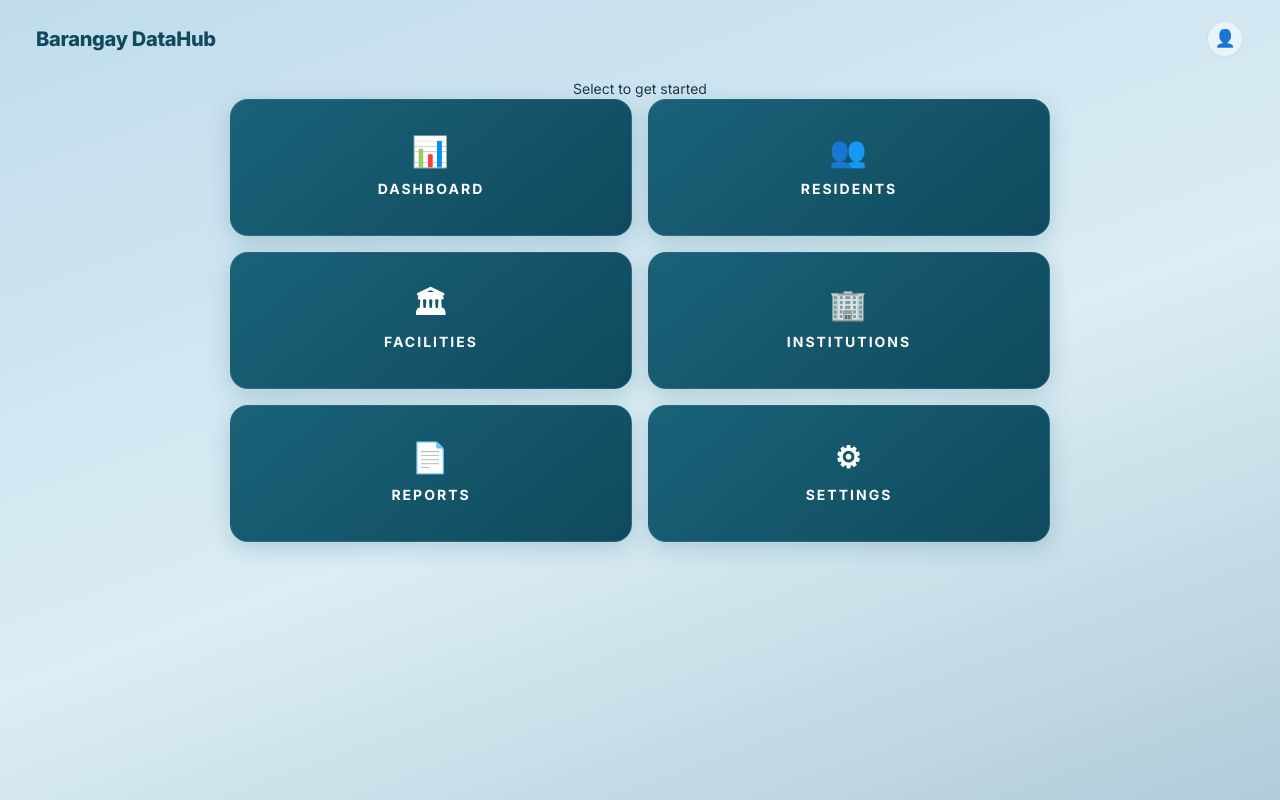
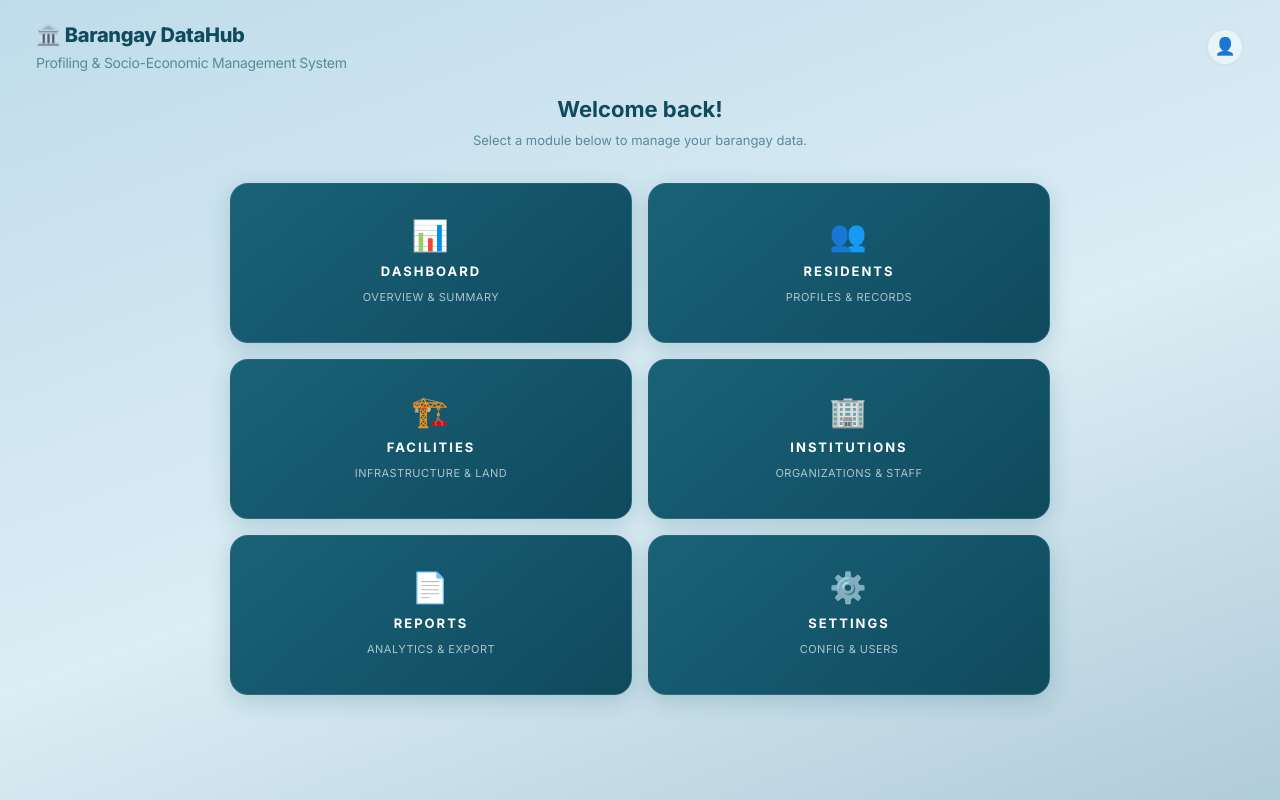
Before and after one commit to marieljopista-oss/brgy-datahub, a Django app: page / in a window 1280 px wide. Run offline with Django 4.2, Linux system fonts and the light colour scheme; the visitor is signed in with stand-in values (Sample User, id 1); data comes from the database, SQL or seed files in the repository.

Commit message:
Update home.html

```diff
--- a/my_barangay_datahub/accounts/templates/accounts/home.html
+++ b/my_barangay_datahub/accounts/templates/accounts/home.html
@@ -1,78 +1,71 @@
-{% load static %}
-
 <!DOCTYPE html>
-
 <html lang="en">
-
 <head>
-
-  <meta charset="UTF-8" />
-
+  <meta charset="UTF-8"/>
   <meta name="viewport" content="width=device-width, initial-scale=1.0"/>
-
   <title>Barangay DataHub — Home</title>
-
-  <link rel="stylesheet" href="{% static 'css/style.css' %}" />
-  <link rel="stylesheet" href="{% static 'css/home.css' %}" />
+  <link rel="stylesheet" href="style.css"/>
+  <link rel="stylesheet" href="home.css"/>
 </head>
-
 <body>
 
-  <!-- Top bar: brand name + user avatar -->
-
+  <!-- Top bar -->
   <div class="home-topbar">
-
-    <h2 class="home-brand">Barangay DataHub</h2>
-
-    <!-- User avatar links to profile page -->
-
-    <a href="{% url 'profile' %}" class="user-avatar">&#128100;</a>
-
+    <div class="home-brand">
+      🏛️ Barangay DataHub
+      <span>Profiling &amp; Socio-Economic Management System</span>
+    </div>
+    <a href="profile.html" class="user-avatar" title="My Profile">👤</a>
   </div>
 
+  <div class="home-body">
+    <div class="home-welcome">
+      <h2>Welcome back!</h2>
+      <p>Select a module below to manage your barangay data.</p>
+    </div>
 
-  <div class="home-body">
-    <p class="home-subtitle">Select to get started</p>
-
-    <!-- 6 navigation buttons in 2-column grid -->
     <div class="menu-grid">
 
-      <a href="{% url 'dashboard' %}" class="menu-btn">
-        <span class="menu-icon">&#128202;</span>
-        DASHBOARD
+      <a href="dashboard.html" class="menu-btn">
+        <span class="menu-icon">📊</span>
+        <span class="menu-label">Dashboard</span>
+        <span class="menu-desc">Overview &amp; Summary</span>
       </a>
 
-      <a href="{%url 'residents' %}" class="menu-btn">
-        <span class="menu-icon">&#128101;</span>
-        RESIDENTS
+      <a href="residents.html" class="menu-btn">
+        <span class="menu-icon">👥</span>
+        <span class="menu-label">Residents</span>
+        <span class="menu-desc">Profiles &amp; Records</span>
       </a>
 
-      <a href="{% url 'facilities' %}" class="menu-btn">
-        <span class="menu-icon">&#127963;</span>
-        FACILITIES
+      <a href="facilities.html" class="menu-btn">
+        <span class="menu-icon">🏗️</span>
+        <span class="menu-label">Facilities</span>
+        <span class="menu-desc">Infrastructure &amp; Land</span>
       </a>
 
-      <a href="{% url 'institution' %}" class="menu-btn">
-        <span class="menu-icon">&#127970;</span>
-        INSTITUTIONS
+      <a href="institutions.html" class="menu-btn">
+        <span class="menu-icon">🏢</span>
+        <span class="menu-label">Institutions</span>
+        <span class="menu-desc">Organizations &amp; Staff</span>
       </a>
 
-      <a href="{% url 'reports' %}" class="menu-btn">
-        <span class="menu-icon">&#128196;</span>
-        REPORTS
+      <a href="reports.html" class="menu-btn">
+        <span class="menu-icon">📄</span>
+        <span class="menu-label">Reports</span>
+        <span class="menu-desc">Analytics &amp; Export</span>
       </a>
 
-      <a href="{% url 'settings' %}" class="menu-btn">
-        <span class="menu-icon">&#9881;</span>
-        SETTINGS
+      <a href="settings.html" class="menu-btn">
+        <span class="menu-icon">⚙️</span>
+        <span class="menu-label">Settings</span>
+        <span class="menu-desc">Config &amp; Users</span>
       </a>
 
     </div>
-
   </div>
 
-
+  <script src="app.js"></script>
 
 </body>
-
 </html>
```
